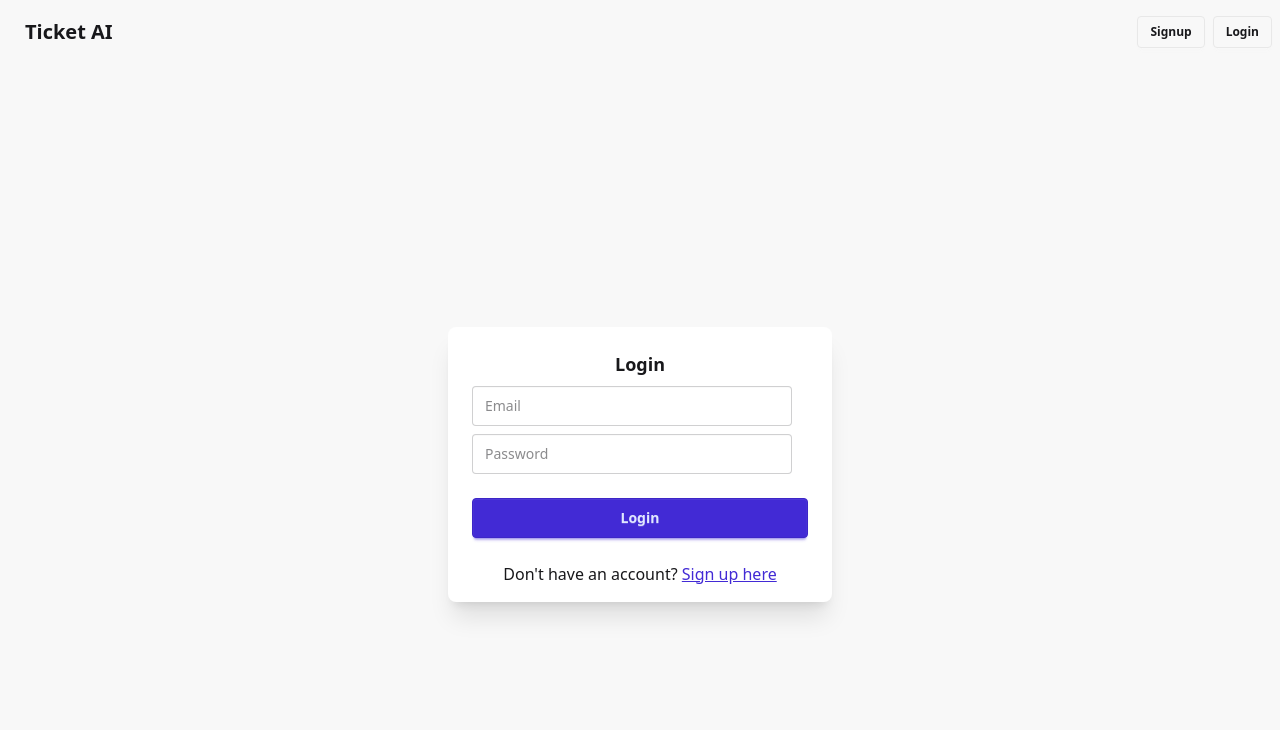
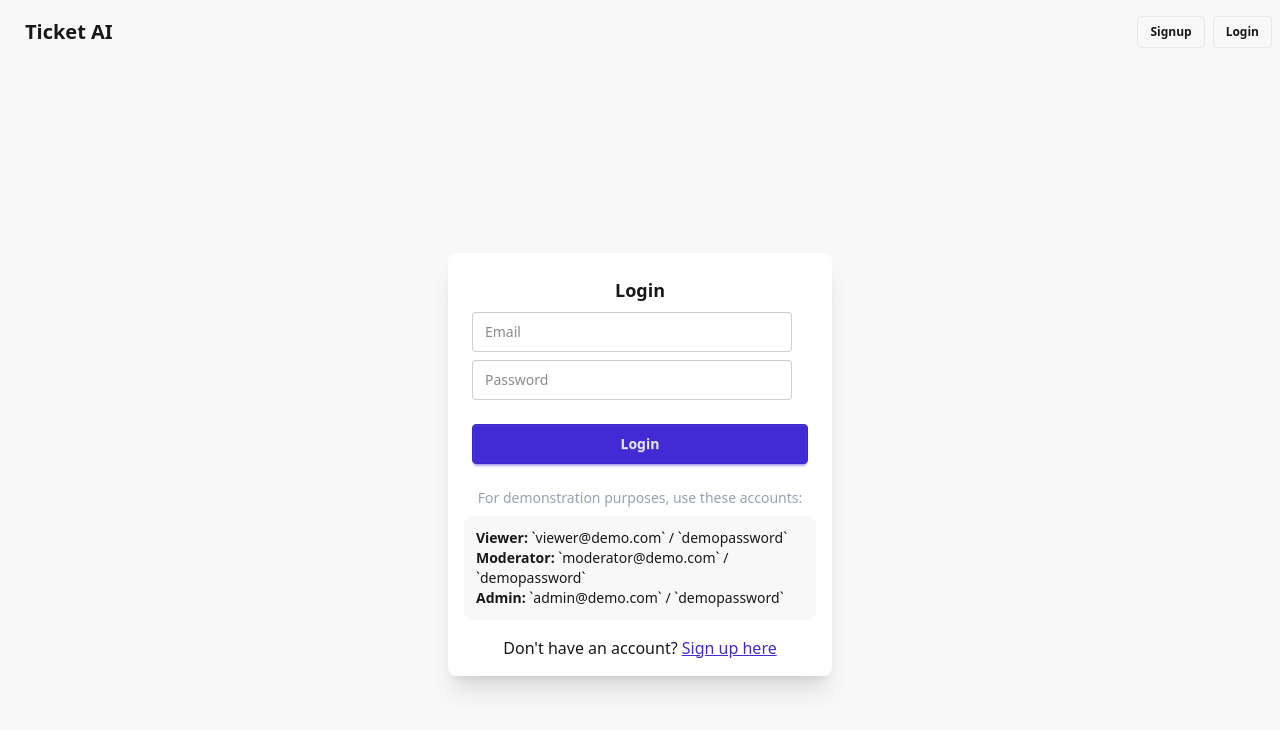
Before and after one commit to AshishDara/AI-ticket-system-main, a React (Vite) app in the folder ai-ticket-frontend/: page /login in a window 1280 px wide. Shown: the top 730 px of the page. Built offline with nearby package versions, Linux system fonts and the light colour scheme.

Commit message:
Add demo credentials section to login page and demo message to signup page

```diff
--- a/ai-ticket-frontend/src/pages/login.jsx
+++ b/ai-ticket-frontend/src/pages/login.jsx
@@ -75,6 +75,23 @@ export default function LoginPage() {
             </button>
           </div>
         </form>
+        {/* NEW: Demo Credentials Section */}
+      <div className="text-center pb-4 px-4">
+        <p className="text-sm text-gray-400 mb-2">
+          For demonstration purposes, use these accounts:
+        </p>
+        <div className="text-left text-sm bg-base-200 p-3 rounded-md">
+          <p>
+            <strong>Viewer:</strong> `viewer@demo.com` / `demopassword`
+          </p>
+          <p>
+            <strong>Moderator:</strong> `moderator@demo.com` / `demopassword`
+          </p>
+          <p>
+            <strong>Admin:</strong> `admin@demo.com` / `demopassword`
+          </p>
+        </div>
+      </div>
         {/* NEW: Link to Signup Page */}
         <div className="text-center pb-4">
           <p>
--- a/ai-ticket-frontend/src/pages/signup.jsx
+++ b/ai-ticket-frontend/src/pages/signup.jsx
@@ -78,6 +78,15 @@ export default function SignupPage() {
             </button>
           </div>
         </form>
+        {/* NEW: Demo Message Section */}
+        <div className="text-center pb-4 px-4">
+          <p className="text-sm text-gray-400 mb-2">
+            Just here to demo the app?{" "}
+            <Link to="/login" className="link link-primary">
+              Login with demo credentials
+            </Link>
+          </p>
+        </div>
         {/* NEW: Link to Login Page */}
         <div className="text-center pb-4">
           <p>
```
